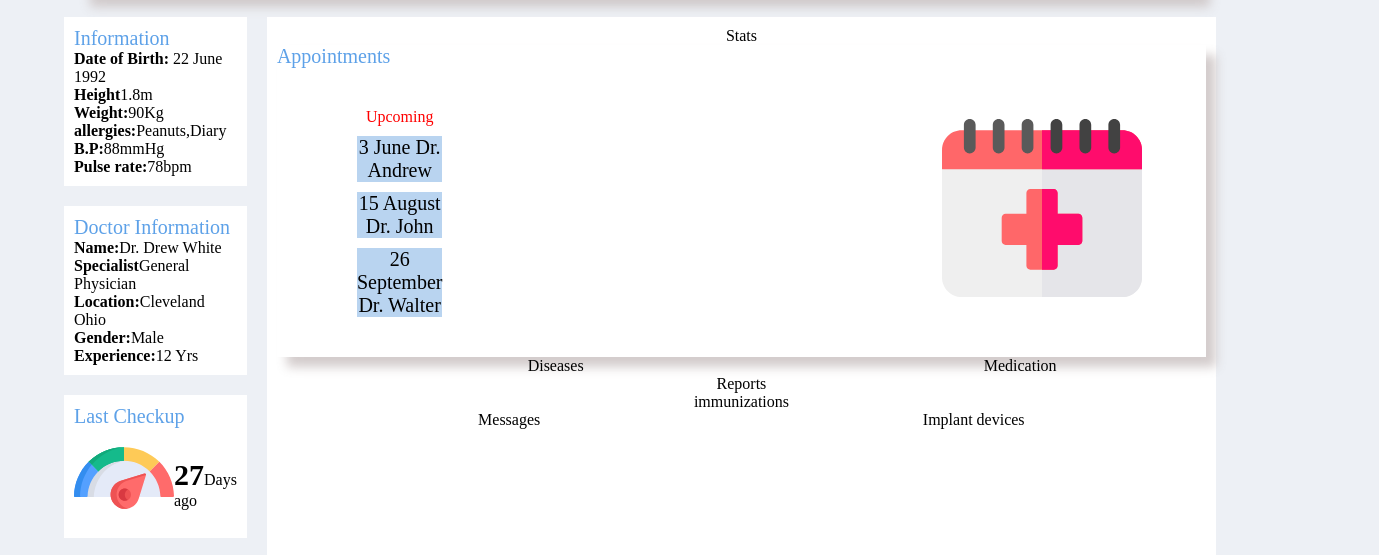
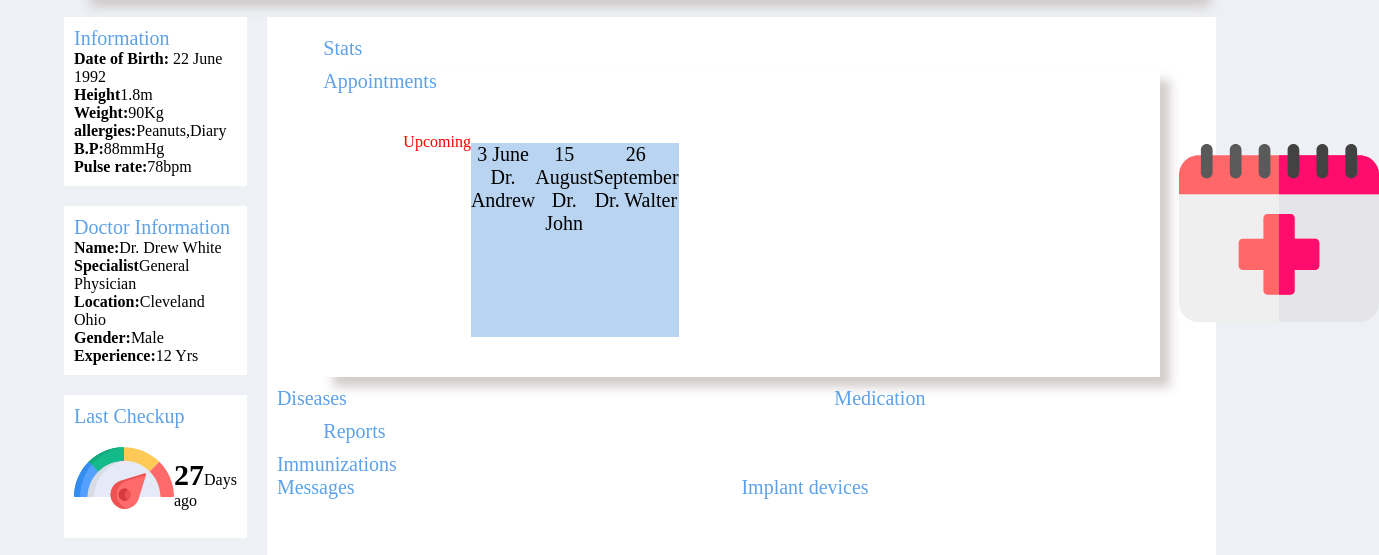
Before and after one commit to ampsteric/Admin-Console, a plain HTML site: page index.html in a window 1280 px wide. Shown: the part 177-732 px from the top of the page, 1379 px wide, since content can reach past the window. Drawn offline with nearby package versions, Linux system fonts and the light colour scheme.

Commit message:
some change

```diff
--- a/assets/css/style.css
+++ b/assets/css/style.css
@@ -1,4 +1,4 @@
-@import url("https://fonts.googleapis.com/css2?family=Open+Sans:wght@300&display=swap");
+@import url('https://fonts.googleapis.com/css2?family=Open+Sans:wght@300&display=swap');
 
 * {
     margin: 0;
@@ -131,6 +131,13 @@ span {
     width: 100%;
     padding: 10px;
 }
+.check-stats,
+.appointments,
+.reports,
+.immunization {
+    width: 90%;
+    margin: 10px auto;
+}
 .dis-med {
     display: flex;
     flex-direction: row;
--- a/index.html
+++ b/index.html
@@ -56,7 +56,7 @@
 
 
         <div class="main grid">
-
+         <!--Side Bar-->
                 <div class="information">
                   <div class="name">Information</div>
                       <div><span>Date of Birth: </span> 22 June 1992</div>
@@ -90,34 +90,54 @@
                     <div><span>Dust:</span>Medium</div>
                   </div>
 
+          <!--Main Content-->
           <div class="main-content">
-           <div class="check-stats">Stats</div>
+           <div class="check-stats">
+               <div class="name">Stats</div>
+            </div>
 
 
            <div class="appointments">
                 <div class="name">Appointments</div>
                 <div class="upcoming">
-                <div>
+
                     <div class="danger">Upcoming</div>
                     <div class="blue-back">3 June                   Dr. Andrew</div>
                     <div class="blue-back">15 August                Dr. John</div>
                     <div class="blue-back">26 September             Dr. Walter</div>
-                </div>
+
                 <div><img src="./assets/utils/date.svg" alt=""></div>
             </div>
             </div>
 
 
-
+            <!--devices and Medications-->
            <div class="dis-med">
-             <div class="diseases">Diseases</div>
-             <div class="medication">Medication</div>
+             <div class="diseases">
+                 <div class="name">Diseases</div>
+                </div>
+             <div class="medication">
+                 <div class="name">Medication</div>
+                </div>
            </div>
-           <div class="reports">Reports</div>
-           <div class="immunizations">immunizations</div>
+           <!--Reports-->
+           <div class="reports">
+               <div class="name">
+                   Reports
+            </div>
+            </div>
+            <!--Immunization-->
+           <div class="immunizations">
+               <div class="name">Immunizations</div>
+            </div>
+            <!--Messages and Devices-->
            <div class="msg-dev">
-              <div class="messages">Messages</div>
-              <div class="devices">Implant devices</div>
+              <div class="messages">
+                  <div class="name">Messages</div>
+                </div>
+              <div class="devices">
+                  <div class="name">Implant devices</div>
+                </div>
            </div>
           </div>
 
```
Lines whose indentation alone changed are shown as unchanged.
